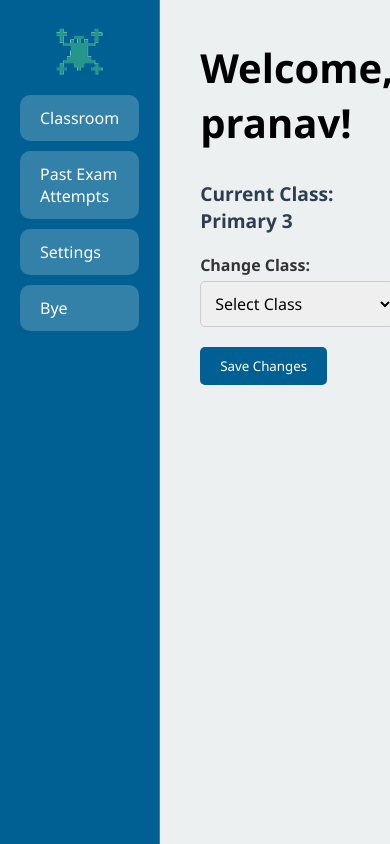
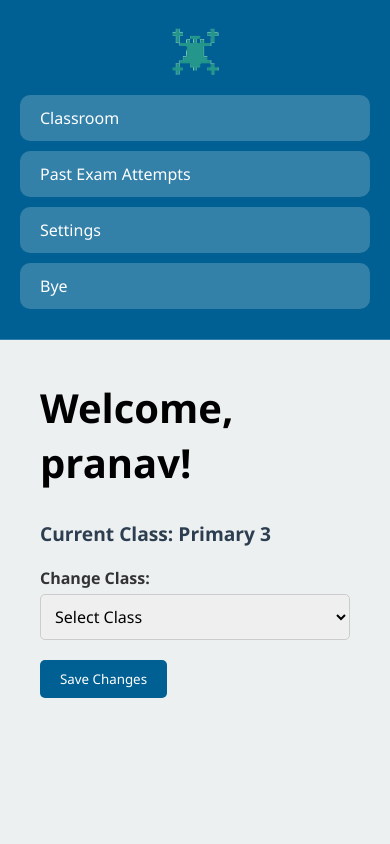
Before and after one commit to ponp1234/backbencher, a Flask app: page /settings in a window 390 px wide; the page is wider, and only the part inside the window is pictured. Run offline with Flask 3, Linux system fonts and the light colour scheme; a user stored in the database is signed in.

Commit message:
01092025

```diff
--- a/templates/settings.html
+++ b/templates/settings.html
@@ -97,6 +97,19 @@
             margin-bottom: 20px;
             font-weight: bold;
         }
+
+         /* Responsive Design */
+        @media (max-width: 768px) {
+            body {
+                flex-direction: column;
+            }
+
+            .sidebar {
+                width: 100%;
+                border-right: none;
+                border-bottom: 1px solid rgba(255, 255, 255, 0.2);
+            }
+        }
     </style>
 </head>
 <body>
```
